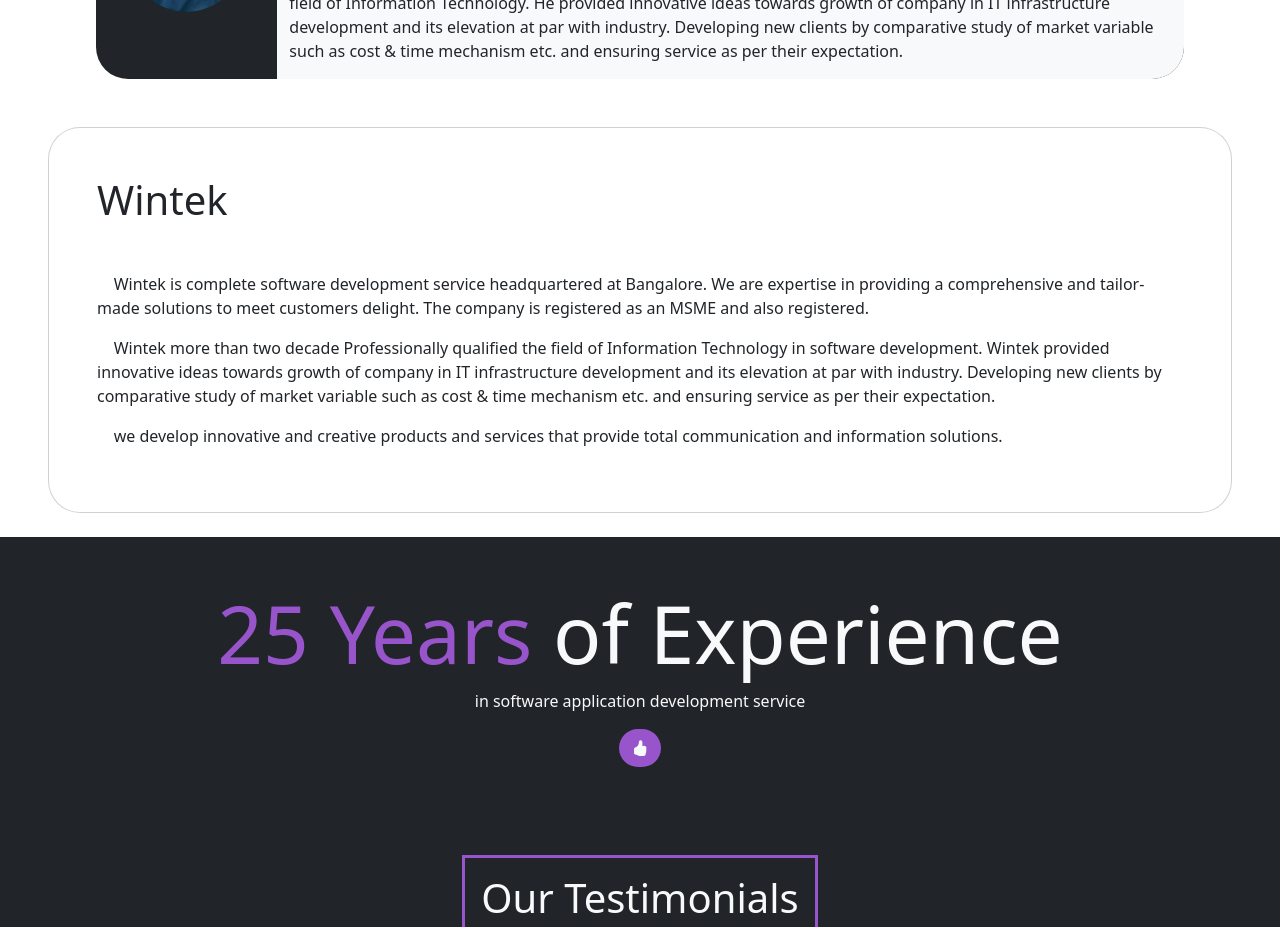
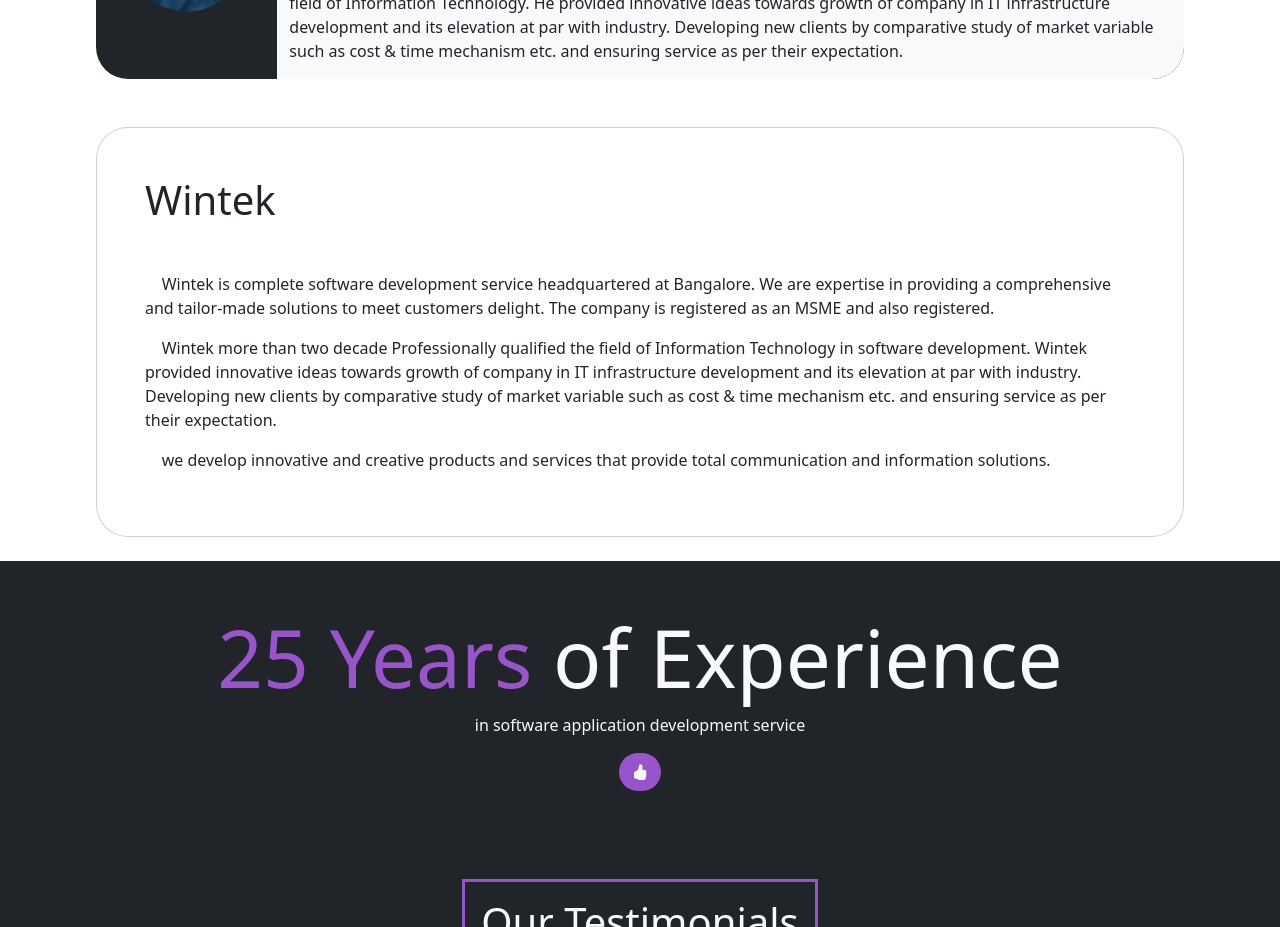
Before and after one commit to Prithivi36/Wintek, a React (Vite) app: page / in a window 1280 px wide. Shown: the part 1360-2287 px from the top of the page. Built offline with nearby package versions, Linux system fonts and the light colour scheme.

Commit message:
Dist folder uploaded

```diff
--- a/src/About/About.jsx
+++ b/src/About/About.jsx
@@ -19,9 +19,9 @@
             </div>
           </div>
       </div>
-      <div className="mx-md-5 ">
-        <div className="card rounded-5 p-5">
-          <h1 className='mb-5'>Wintek</h1>
+      <div className="mx-md-5 px-3 px-md-5">
+        <div className="card rounded-5 p-4 p-md-5">
+          <h1 className='mb-5 mt-5 mt-md-0'>Wintek</h1>
           <p>&nbsp;&nbsp;&nbsp;&nbsp;Wintek is complete software development service headquartered at Bangalore. We are expertise in providing a comprehensive and tailor-made solutions to meet customers delight. The company is registered as an MSME and also registered.</p>
 
           <p>&nbsp;&nbsp;&nbsp;&nbsp;Wintek more than two decade Professionally qualified the field of Information Technology in software development. Wintek provided innovative ideas towards growth of company in IT infrastructure development and its elevation at par with industry. Developing new clients by comparative study of market variable such as cost & time mechanism etc. and ensuring service as per their expectation.</p>
```
Also changed, not shown: 32 other files (tests, documents, lock files or other folders).
